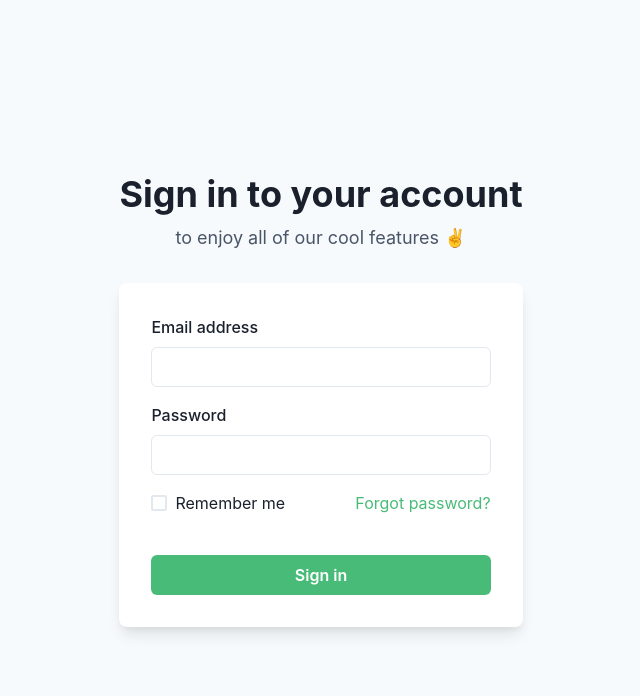
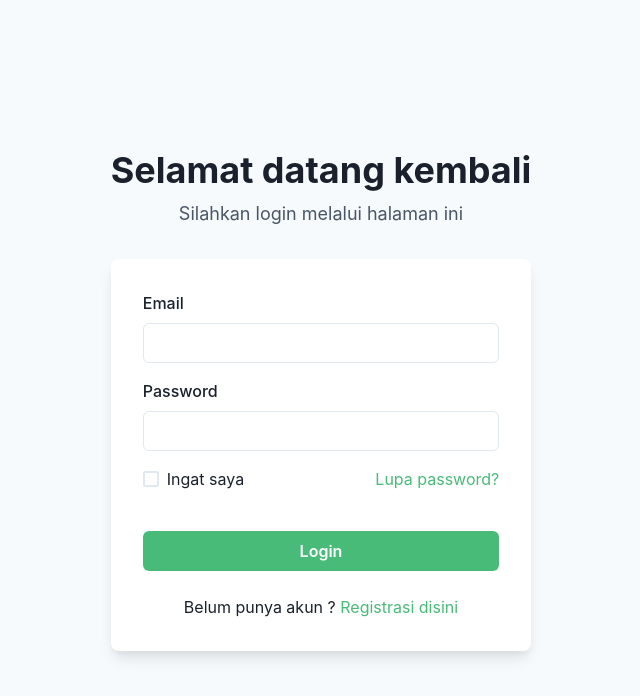
Before and after one commit to tetradatateknologi/chakra-pwa-kit, a React (Vite) app: page /login in a window 1280 px wide. Shown: the top 696 px of the page, without its empty margins (319-959 px from the left). Built offline with nearby package versions, Linux system fonts and the light colour scheme.

Commit message:
wording public pages

```diff
--- a/src/App.tsx
+++ b/src/App.tsx
@@ -28,22 +28,23 @@ function App() {
       <Router>
         <Routes>
           {/* Public Pages */}
-          <Route path='/' element={<Home />} />
+          <Route path='/' element={<Login />} />
           <Route path='/login' element={<Login />} />
           <Route path='/register' element={<Register />} />
           <Route path='/forgot-password' element={<ForgotPassword />} />
 
-          {/* Admin Pages */}
-          <Route path='/admin' element={<HomeDefaultAdmin />} />
+          {/* Dashboard Pages */}
+          <Route path='/dashboard' element={<HomeDefaultAdmin />} />
           <Route path='/admin/service' element={<Service />} />
           <Route path='/admin/service/new' element={<FormAddService />} />
 
           {/* Sample Pages */}
-          <Route path='/admin/trending' element={<Trending />} />
-          <Route path='/admin/explore' element={<Explore />} />
-          <Route path='/admin/form' element={<FormSample />} />
-          <Route path='/admin/chart' element={<ChartSample />} />
-          <Route path='/admin/documentation' element={<Documentation />} />
+          <Route path='/sample/trending' element={<Trending />} />
+          <Route path='/sample/explore' element={<Explore />} />
+          <Route path='/sample/form' element={<FormSample />} />
+          <Route path='/sample/chart' element={<ChartSample />} />
+          <Route path='/sample/documentation' element={<Documentation />} />
+          <Route path='/sample/landing-page' element={<Home />} />
         </Routes>
       </Router>
     </>
--- a/src/pages/login.tsx
+++ b/src/pages/login.tsx
@@ -9,13 +9,14 @@ import {
     Button,
     Heading,
     Text,
+    Link,
     useColorModeValue,
 } from '@chakra-ui/react'
 import { useState } from 'react'
-import { Link } from 'react-router-dom'
 import { toast } from 'react-toastify'
 import { useAuth } from '../util/useAuth'
 import { useLoginStore } from '../stores/loginStore'
+import { Link as RouterLink } from 'react-router-dom'
 import { useLoading } from '../util/useLoading'
 
 export default function Login() {
@@ -39,9 +40,11 @@ export default function Login() {
             bg={useColorModeValue('gray.50', 'gray.800')}>
             <Stack spacing={8} mx={'auto'} maxW={'lg'} py={12} px={6}>
                 <Stack align={'center'}>
-                    <Heading fontSize={'4xl'}>Sign in to your account</Heading>
+                    <Heading fontSize={'4xl'}>
+                        Selamat datang kembali
+                    </Heading>
                     <Text fontSize={'lg'} color={'gray.600'}>
-                        to enjoy all of our cool features ✌️
+                        Silahkan login melalui halaman ini
                     </Text>
                 </Stack>
                 <Box
@@ -51,7 +54,7 @@ export default function Login() {
                     p={8}>
                     <Stack spacing={4}>
                         <FormControl id="email">
-                            <FormLabel>Email address</FormLabel>
+                            <FormLabel>Email</FormLabel>
                             <Input type="email" value={email} onChange={(e) => setEmail(e.target.value)} />
                         </FormControl>
                         <FormControl id="password">
@@ -63,10 +66,10 @@ export default function Login() {
                                 direction={{ base: 'column', sm: 'row' }}
                                 align={'start'}
                                 justify={'space-between'}>
-                                <Checkbox>Remember me</Checkbox>
-                                <Link to={'/forgot-password'}>
-                                    <Text color={'green.400'}>Forgot password?</Text>
-                                </Link>
+                                <Checkbox colorScheme='green'>Ingat saya</Checkbox>
+                                <RouterLink to={'/forgot-password'}>
+                                    <Text color={'green.400'}>Lupa password?</Text>
+                                </RouterLink>
                             </Stack>
                             <Button
                                 onClick={handleSubmit}
@@ -75,9 +78,17 @@ export default function Login() {
                                 _hover={{
                                     bg: 'green.500',
                                 }}>
-                                Sign in
+                                Login
                             </Button>
                         </Stack>
+                    </Stack>
+                    <Stack pt={6}>
+                        <Text align={'center'}>
+                            Belum punya akun ? {' '}
+                            <RouterLink to={'/register'}>
+                                <Link color={'green.400'}>Registrasi disini</Link>
+                            </RouterLink>
+                        </Text>
                     </Stack>
                 </Box>
             </Stack>
--- a/src/pages/register.tsx
+++ b/src/pages/register.tsx
@@ -42,10 +42,10 @@ export default function Register() {
             <Stack spacing={8} mx={'auto'} maxW={'lg'} py={12} px={6} w={'800px'}>
                 <Stack align={'center'}>
                     <Heading fontSize={'4xl'} textAlign={'center'}>
-                        Sign up
+                        Registrasi
                     </Heading>
-                    <Text fontSize={'lg'} color={'gray.600'}>
-                        to enjoy all of our cool features ✌️
+                    <Text fontSize={'lg'} color={'gray.600'} textAlign={'center'}>
+                        Silahkan lakukan registrasi, untuk dapat terintegrasi dan bisa menggunakan dengan layanan API kami
                     </Text>
                 </Stack>
                 <Box
@@ -55,11 +55,11 @@ export default function Register() {
                     p={8}>
                     <Stack spacing={4}>
                         <FormControl id="name" isRequired>
-                            <FormLabel>Name</FormLabel>
+                            <FormLabel>Nama Lengkap</FormLabel>
                             <Input type="text" value={name} onChange={(e) => setName(e.target.value)} />
                         </FormControl>
                         <FormControl id="email" isRequired>
-                            <FormLabel>Email address</FormLabel>
+                            <FormLabel>Email</FormLabel>
                             <Input type="email" value={email} onChange={(e) => setEmail(e.target.value)} />
                         </FormControl>
                         <FormControl id="password" isRequired>
@@ -76,7 +76,7 @@ export default function Register() {
                             </InputGroup>
                         </FormControl>
                         <FormControl id="password_confirmation" isRequired>
-                            <FormLabel>Password Confirmation</FormLabel>
+                            <FormLabel>Konfirmasi Password</FormLabel>
                             <InputGroup>
                                 <Input type={showPassword ? 'text' : 'password'} value={passwordConfirmation} onChange={(e) => setPasswordConfirmation(e.target.value)} />
                                 <InputRightElement h={'full'}>
@@ -97,14 +97,14 @@ export default function Register() {
                                 _hover={{
                                     bg: 'green.500',
                                 }}>
-                                Sign up
+                                Registrasi
                             </Button>
                         </Stack>
                         <Stack pt={6}>
                             <Text align={'center'}>
-                                Already a user? {' '}
+                                Sudah punya akun ? {' '}
                                 <RouterLink to={'/login'}>
-                                    <Link color={'green.400'}>Login</Link>
+                                    <Link color={'green.400'}>Login disini</Link>
                                 </RouterLink>
                             </Text>
                         </Stack>
--- a/src/stores/loginStore.ts
+++ b/src/stores/loginStore.ts
@@ -19,12 +19,6 @@ const login = (params: loginParams) => {
     redirect: "follow",
   };
 
-  if (useEnv.isNoBackend()) {
-    toast.success("login berhasil");
-    useAuth.setAuth();
-    window.location.href = "/admin";
-  }
-
   fetch(useEnv.backendUrl("login"), requestOptions)
     .then((response) => {
       if (response.status == 200) {
@@ -35,7 +29,7 @@ const login = (params: loginParams) => {
     .then((data) => {
       toast.success("login berhasil");
       useAuth.setAuth(data);
-      window.location.href = "/admin";
+      window.location.href = "/dashboard";
     })
     .catch((error) => {
       toast.error(
--- a/src/stores/menuStore.ts
+++ b/src/stores/menuStore.ts
@@ -3,7 +3,7 @@ import { useAuth } from "../util/useAuth";
 
 const getAdminMenu = () => {
   const adminMenu = [
-    { name: "Home", icon: FiHome, link: "/admin" },
+    { name: "Home", icon: FiHome, link: "/dashboard" },
     { name: "API Services", icon: FiPackage, link: "/admin/service" },
     { name: "Log Activity", icon: FiServer, link: "/admin" },
   ];
@@ -11,7 +11,7 @@ const getAdminMenu = () => {
 };
 
 const getUserMenu = () => {
-  const userMenu = [{ name: "Home", icon: FiHome, link: "/user" }];
+  const userMenu = [{ name: "Home", icon: FiHome, link: "/dashboard" }];
   return userMenu;
 };
 
--- a/src/stores/registerStore.ts
+++ b/src/stores/registerStore.ts
@@ -30,9 +30,10 @@ const register = (params: registerParams) => {
       }
     })
     .then((data) => {
+      useAuth.setAuth(data);
       toast.success("registrasi berhasil silahkan login");
-      useAuth.setAuth(data);
-      window.location.href = "/login";
+      window.history.back();
+      useLoading.hide();
     })
     .catch((error) => {
       toast.error("registrasi gagal");
```
